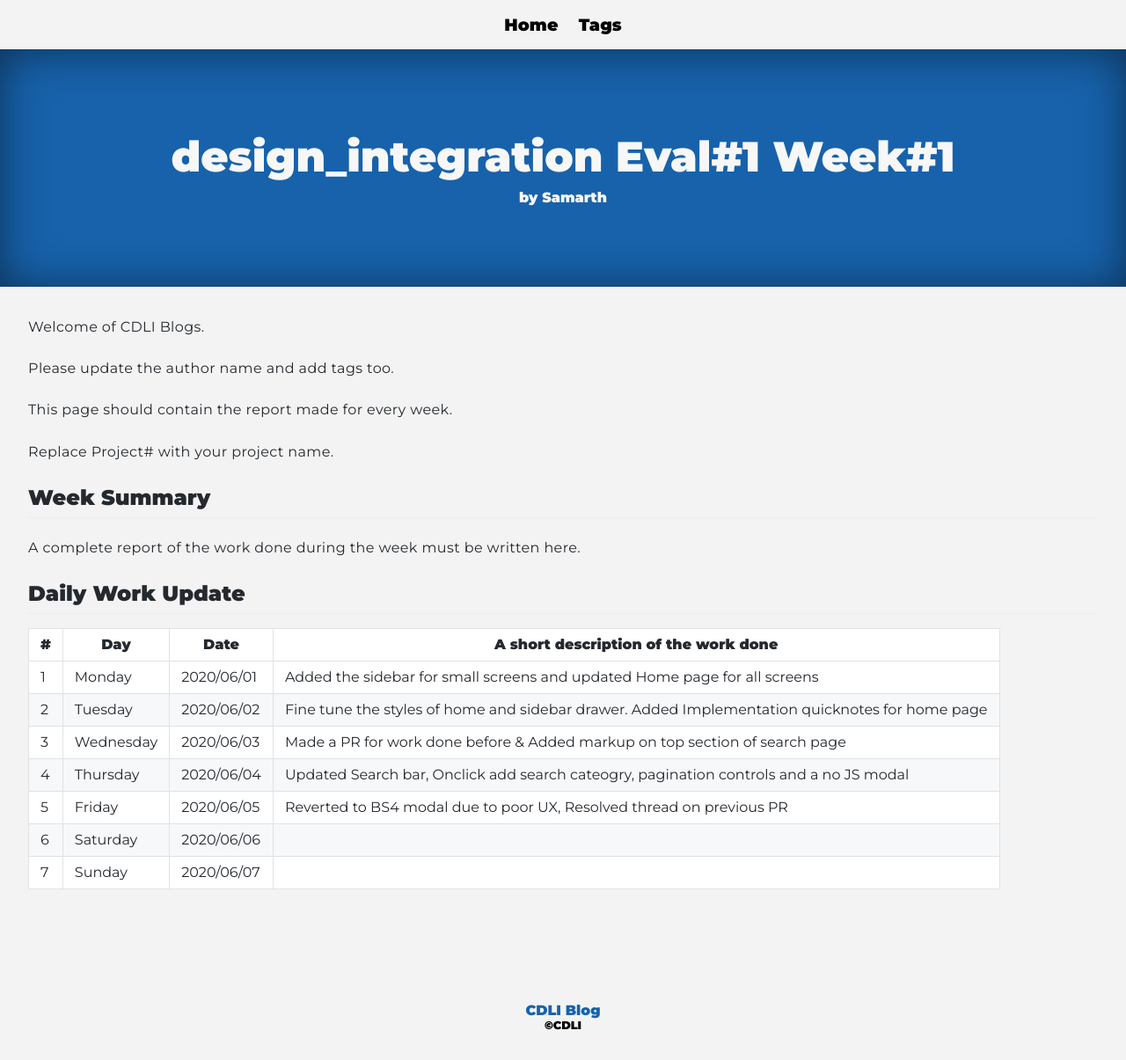
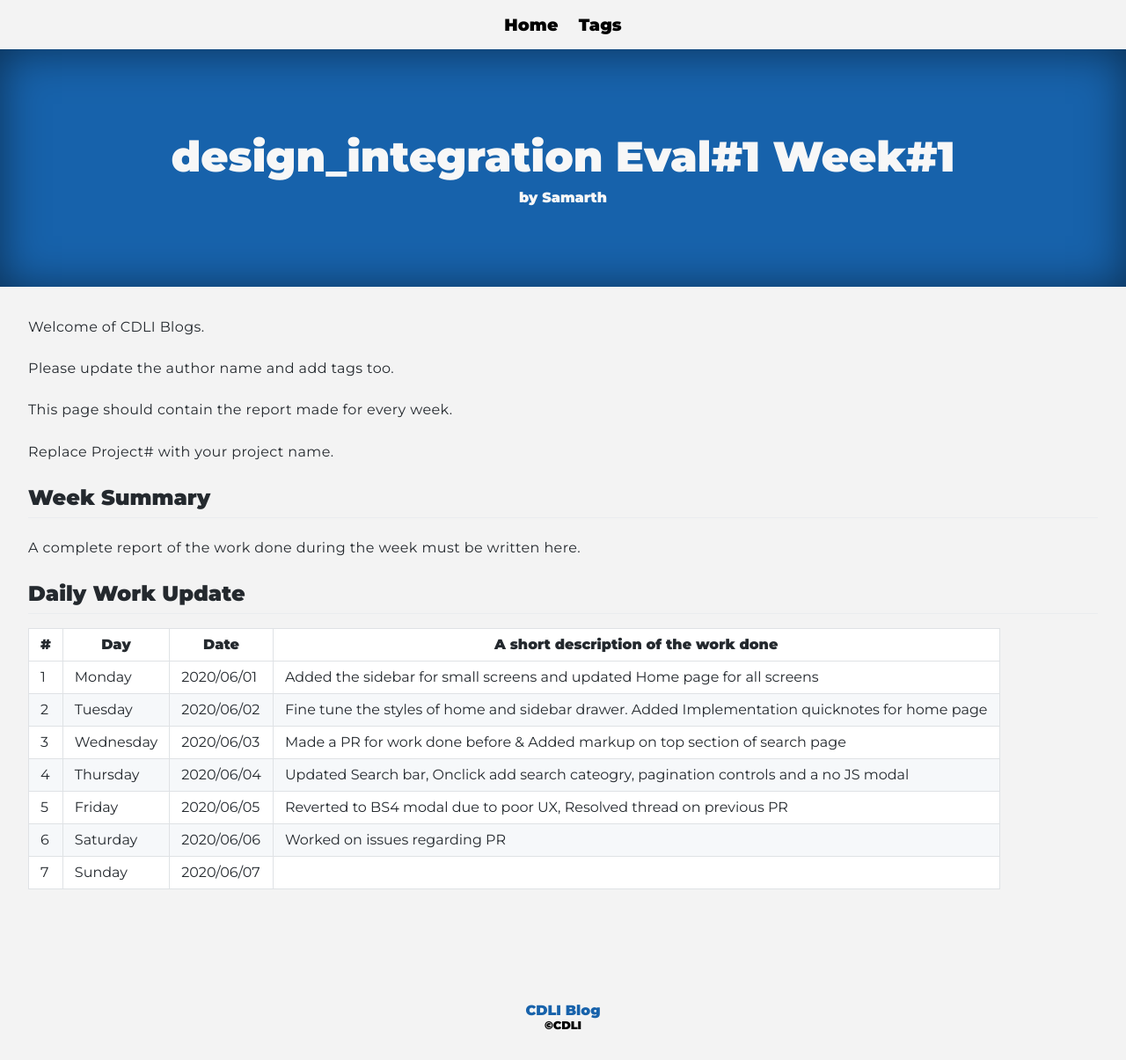
Before and after one commit to cdli-gh/blog, a Jekyll site: the page built from _blog/gsoc20/design_integration/posts/01_week1.md, in a window 1280 px wide. Shown: the whole page at 88% size. Built offline with Jekyll 4.4.1, drawn with Linux system fonts in a browser that asks for light colours; Markdown is read by kramdown in place of the engine named in the settings.

Commit message:
Update 01_week1.md

```diff
--- a/_blog/gsoc20/design_integration/posts/01_week1.md
+++ b/_blog/gsoc20/design_integration/posts/01_week1.md
@@ -26,5 +26,5 @@
 |3   	| Wednesday  	|  2020/06/03 	| Made a PR for work done before & Added markup on top section of search page |
 |4   	| Thursday  	|   2020/06/04	| Updated Search bar, Onclick add search cateogry, pagination controls and a no JS modal   	|
 |5   	| Friday  	|   2020/06/05	| Reverted to BS4 modal due to poor UX, Resolved thread on previous PR|
-|6   	| Saturday  	|   2020/06/06	|   	|
+|6   	| Saturday  	|   2020/06/06	| Worked on issues regarding PR  	|
 |7   	| Sunday  	|   2020/06/07	|   	|
```
